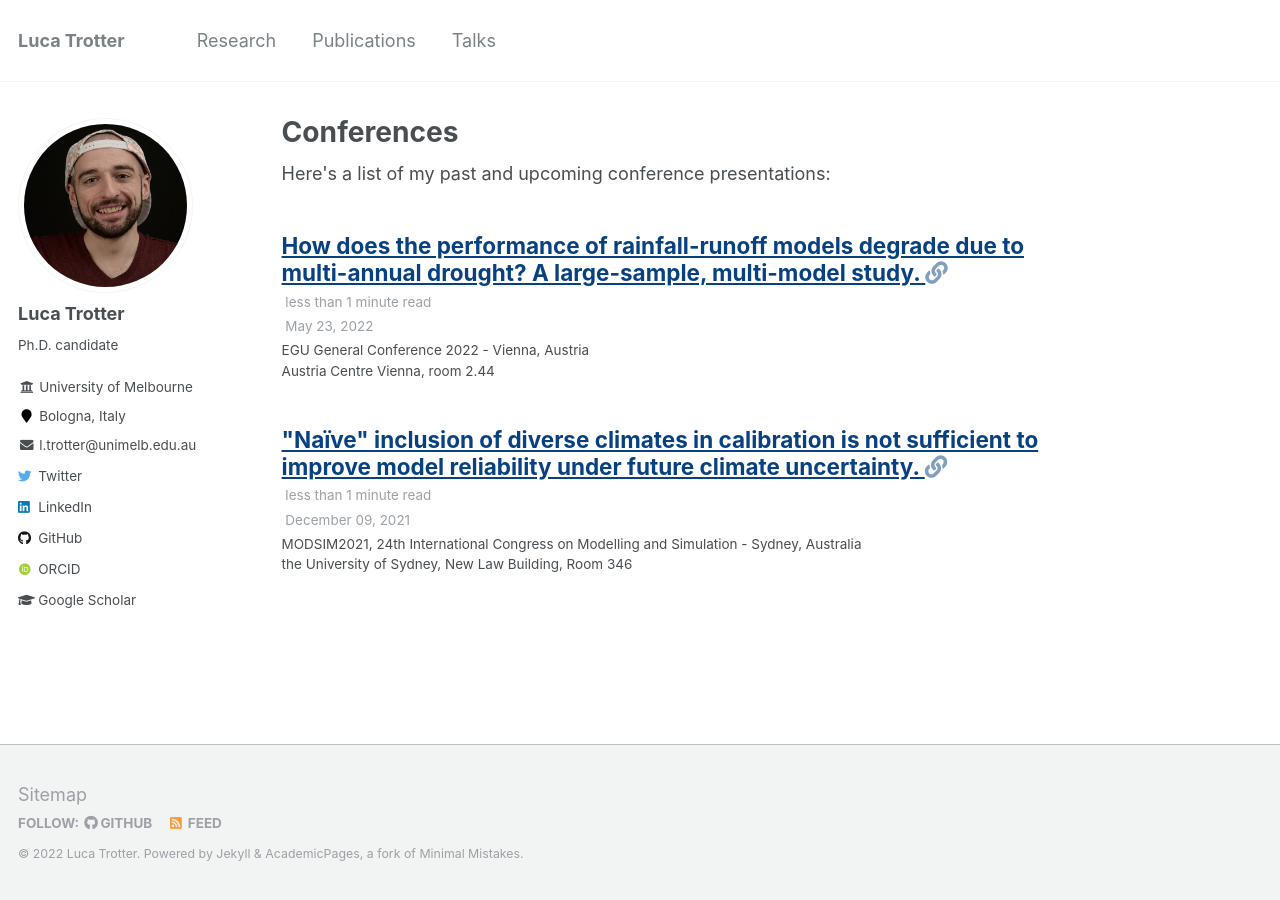
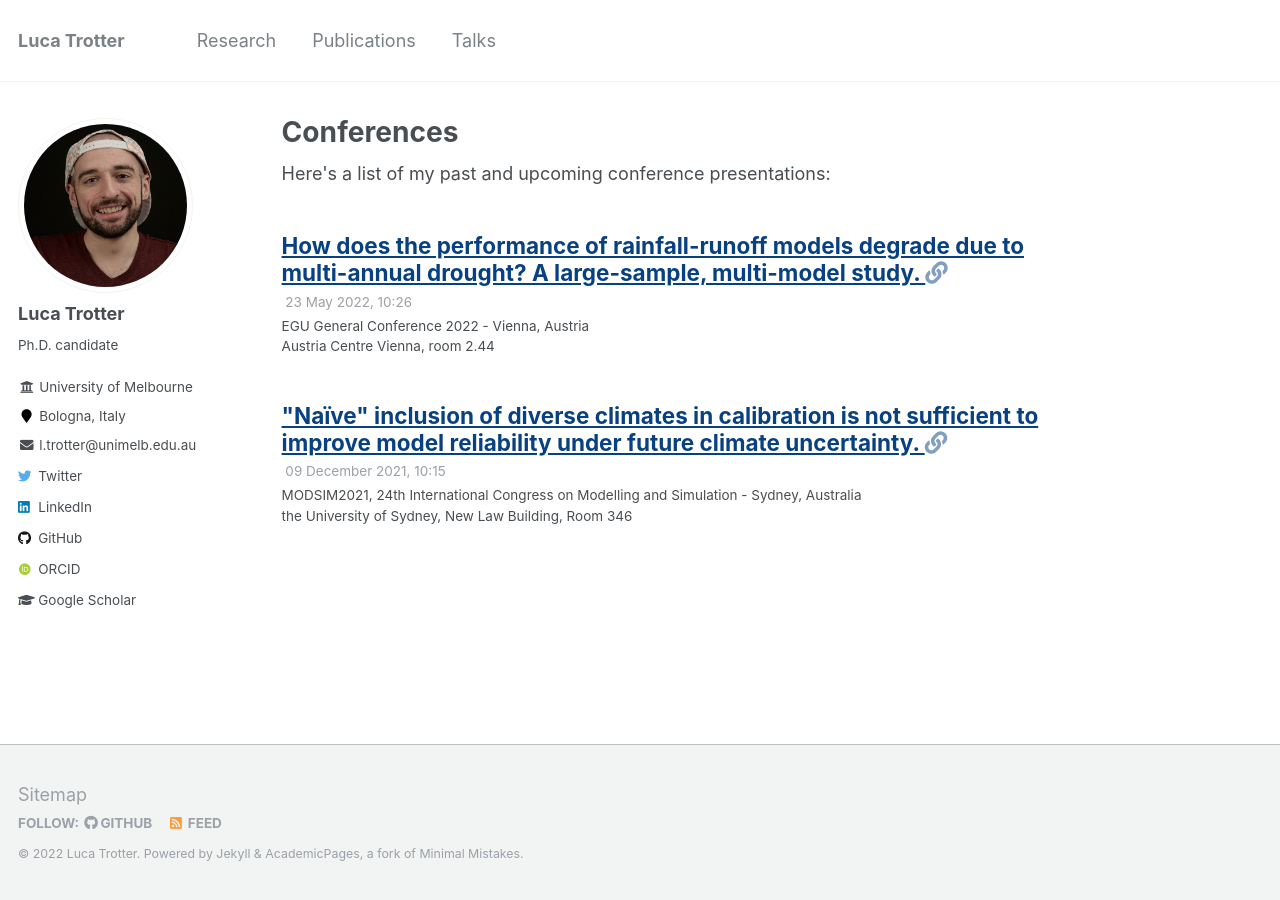
Before and after one commit to ltrotter/ltrotter.github.io, a Jekyll site: the page built from _pages/talks.html, in a window 1280 px wide. Built offline with Jekyll 4.4.1, drawn with Linux system fonts in a browser that asks for light colours; some web fonts are replaced; part of the change alters nothing that is shown.

Commit message:
Add time to talks

```diff
--- a/_includes/archive-single-talk.html
+++ b/_includes/archive-single-talk.html
@@ -35,7 +35,7 @@
     {% if post.read_time %}
       <p class="page__meta"><i class="fa fa-clock-o" aria-hidden="true"></i> {% include read-time.html %}</p>
     {% endif %}
-    {% if post.date %}<p class="page__meta"><i class="fa fa-clock-o" aria-hidden="true"></i> {{ post.date | date: '%B %d, %Y' }}</p>{% endif %}
+    {% if post.date %}<p class="page__meta"><i class="fa fa-clock-o" aria-hidden="true"></i> {{ post.date | date: '%d %B %Y, %H:%M' }}</p>{% endif %}
     {% if post.venue %}<p class="archive__item-excerpt" itemprop="description">{{post.type}} -  {{post.location}} <br> {{ post.venue }} {% endif %}
     {% if post.excerpt %}<p class="archive__item-excerpt" itemprop="description">{{ post.excerpt | markdownify }}</p>{% endif %}
   </article>
--- a/_talks/211209_modsim210.md
+++ b/_talks/211209_modsim210.md
@@ -2,8 +2,7 @@
 title: '&quot;Naïve&quot; inclusion of diverse climates in calibration is not sufficient to improve model reliability under future climate uncertainty.'
 collection: talks
 type: 'MODSIM2021, 24th International Congress on Modelling and Simulation'
-date: 2021-12-09
-read_time: 10:15
+date: 2021-12-09 10:15
 venue: 'the University of Sydney, New Law Building, Room 346'
 location: 'Sydney, Australia'
 link: 'https://doi.org/10.36334/modsim.2021.j8.trotter'
--- a/_talks/220523_egu2022.md
+++ b/_talks/220523_egu2022.md
@@ -1,8 +1,7 @@
 ---
 title: 'How does the performance of rainfall-runoff models degrade due to multi-annual drought? A large-sample, multi-model study.'
 collection: talks
-date: 2022-05-23
-read_time: 10:26
+date: 2022-05-23 10:26
 type: 'EGU General Conference 2022'
 venue: 'Austria Centre Vienna, room 2.44'
 location: 'Vienna, Austria'
```
